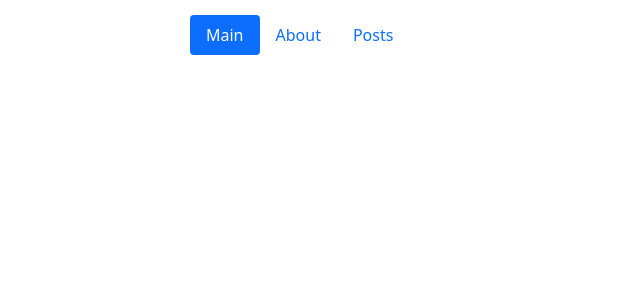
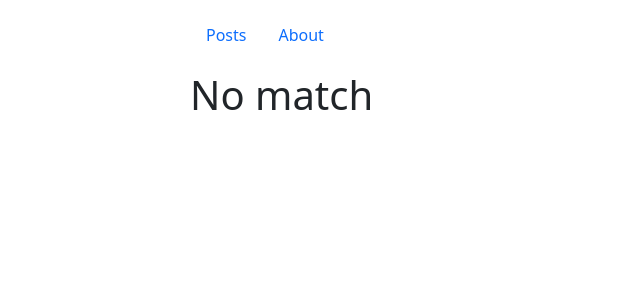
Before and after one commit to autoex/ulbi_react_course, a React (Create React App) app: page / in a window 1280 px wide. Shown: the top 300 px of the page, without its empty margins (0-640 px from the left). Built offline with nearby package versions, Linux system fonts and the light colour scheme.

Commit message:
add AppRouter

```diff
--- a/src/App.js
+++ b/src/App.js
@@ -1,21 +1,15 @@
 import React from 'react';
 import './styles/App.css'
-import PostsPage from "./pages/postsPage/PostsPage";
-import Main from "./pages/mainPage/Main";
-import About from "./pages/aboutPage/About";
-import {BrowserRouter, Route, Switch} from "react-router-dom";
+import {BrowserRouter} from "react-router-dom";
 import NavMenu from "./components/NavMenu";
+import AppRouter from "./components/AppRouter";
 
 const App = () => {
     return (
         <BrowserRouter>
             <div className='app'>
                 <NavMenu/>
-                <Switch>
-                <Route path={'/main'} component={Main}/>
-                <Route path={'/about'} component={About}/>
-                <Route path={'/posts'} component={PostsPage}/>
-                </Switch>
+               <AppRouter/>
             </div>
         </BrowserRouter>
     );
--- /dev/null
+++ b/src/components/AppRouter.js
@@ -0,0 +1,18 @@
+import React from 'react';
+import PostsPage from "../pages/postsPage/PostsPage";
+import About from "../pages/aboutPage/About";
+import NoMatch from "../pages/noMatchPage/NoMatch";
+import {Route, Switch} from "react-router-dom";
+
+const AppRouter = () => {
+    return (
+        <Switch>
+            <Route path={'/posts'} component={PostsPage}/>
+            <Route path={'/about'} component={About}/>
+            <Route component={NoMatch}/>
+
+        </Switch>
+    );
+};
+
+export default AppRouter;
--- a/src/components/NavMenu.js
+++ b/src/components/NavMenu.js
@@ -3,15 +3,12 @@ import {NavLink} from "react-router-dom";
 
 const NavMenu = () => {
     return (
-        <ul className="nav nav-pills">
+        <ul className="nav nav-pills mb-3">
             <li className="nav-item">
-                <NavLink className="nav-link" to={'/'} exact>Main</NavLink>
+                <NavLink className="nav-link" to={'/posts'}>Posts</NavLink>
             </li>
             <li className="nav-item">
                 <NavLink className="nav-link" to={'/about'}>About</NavLink>
-            </li>
-            <li className="nav-item">
-                <NavLink className="nav-link" to={'/posts'}>Posts</NavLink>
             </li>
         </ul>
     );
--- /dev/null
+++ b/src/pages/noMatchPage/NoMatch.js
@@ -0,0 +1,11 @@
+import React from 'react';
+
+const NoMatch = () => {
+    return (
+        <div>
+            <h1>No match</h1>
+        </div>
+    );
+};
+
+export default NoMatch;
```
